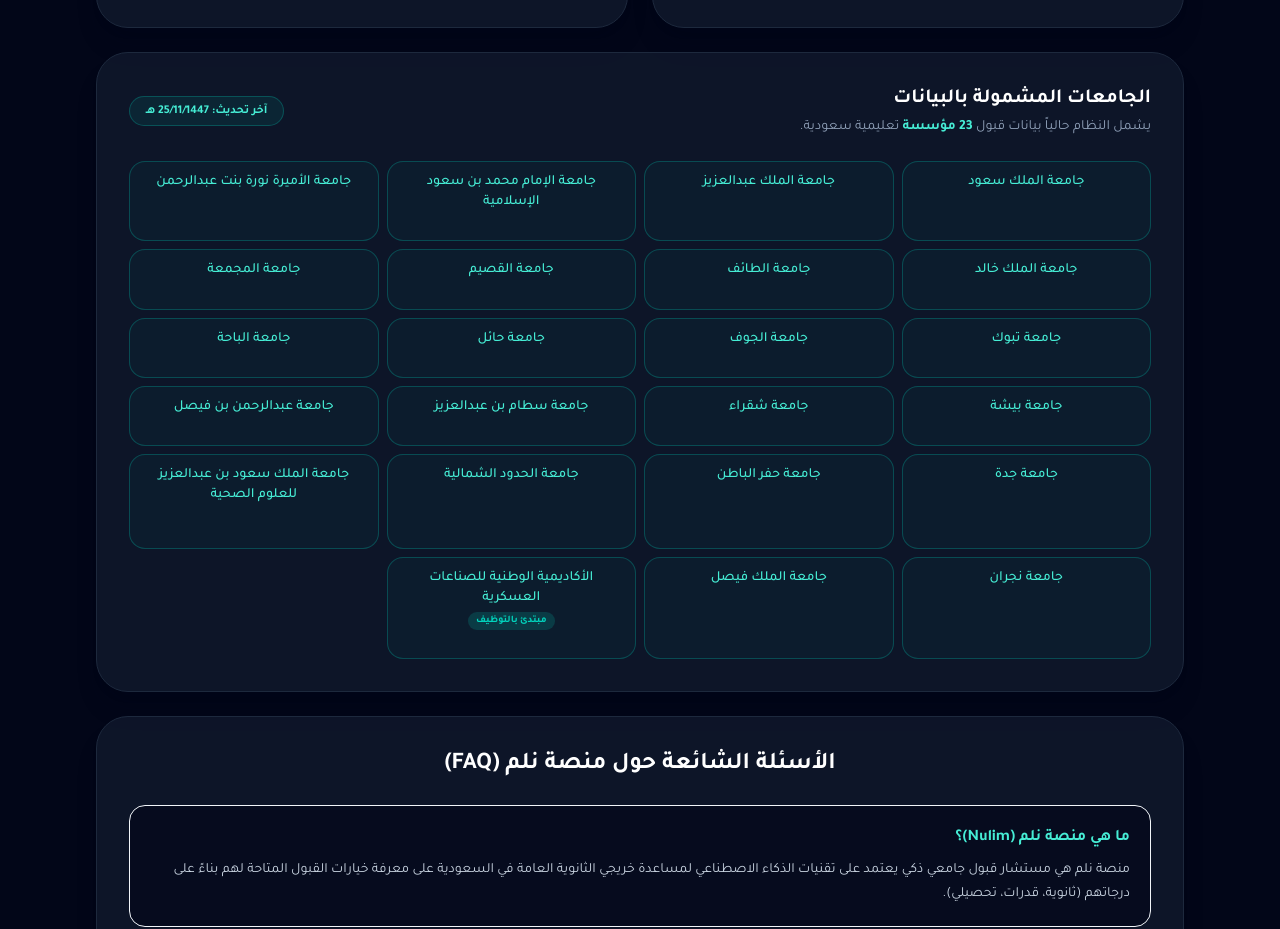
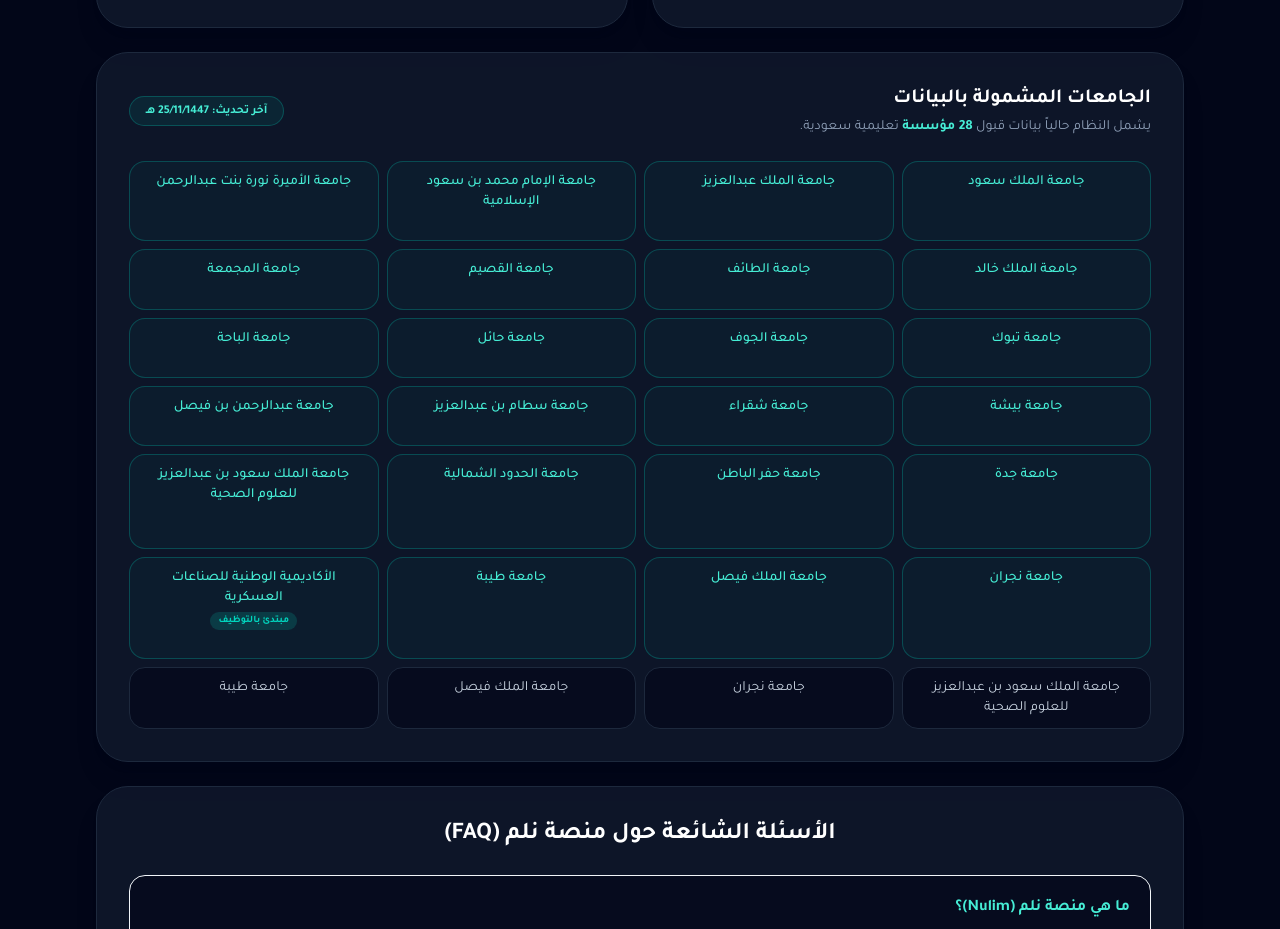
Before and after one commit to aboyasser/nulim, a Next.js app: page / in a window 1280 px wide. Shown: the part 1360-2289 px from the top of the page. Built offline with nearby package versions, Linux system fonts and the light colour scheme.

Commit message:
Add Taibah University to universities list in HomePage

```diff
--- a/app/page.tsx
+++ b/app/page.tsx
@@ -28,6 +28,7 @@
   },
   { name: 'جامعة نجران', url: 'https://portal.nu.edu.sa/ar/home' },
   { name: 'جامعة الملك فيصل', url: 'https://www.kfu.edu.sa/ar/Pages/Home.aspx' },
+  { name: 'جامعة طيبة', url: 'https://www.taibahu.edu.sa/' },
   {
     name: 'الأكاديمية الوطنية للصناعات العسكرية',
     url: 'https://adi.edu.sa',
@@ -37,10 +38,10 @@
 
 // Append newly-merged universities from final_output.json (if present)
 const EXTRA_UNIS = (Array.isArray(finalOutput) ? finalOutput : [])
-  .filter((u: any) => ['KSAU-HS', 'NU', 'KFU'].includes(u.id))
+  .filter((u: any) => ['KSAU-HS', 'NU', 'KFU', 'TAIBAH'].includes(u.id))
   .map((u: any) => ({ name: u.name, url: undefined as undefined, badge: undefined as undefined }));
 
-const DISPLAY_UNIVERSITIES = [...UNIVERSITIES].filter(u => u.url);
+const DISPLAY_UNIVERSITIES = [...UNIVERSITIES, ...EXTRA_UNIS].filter(u => u.name);
 
 export default function HomePage() {
   return (
```
